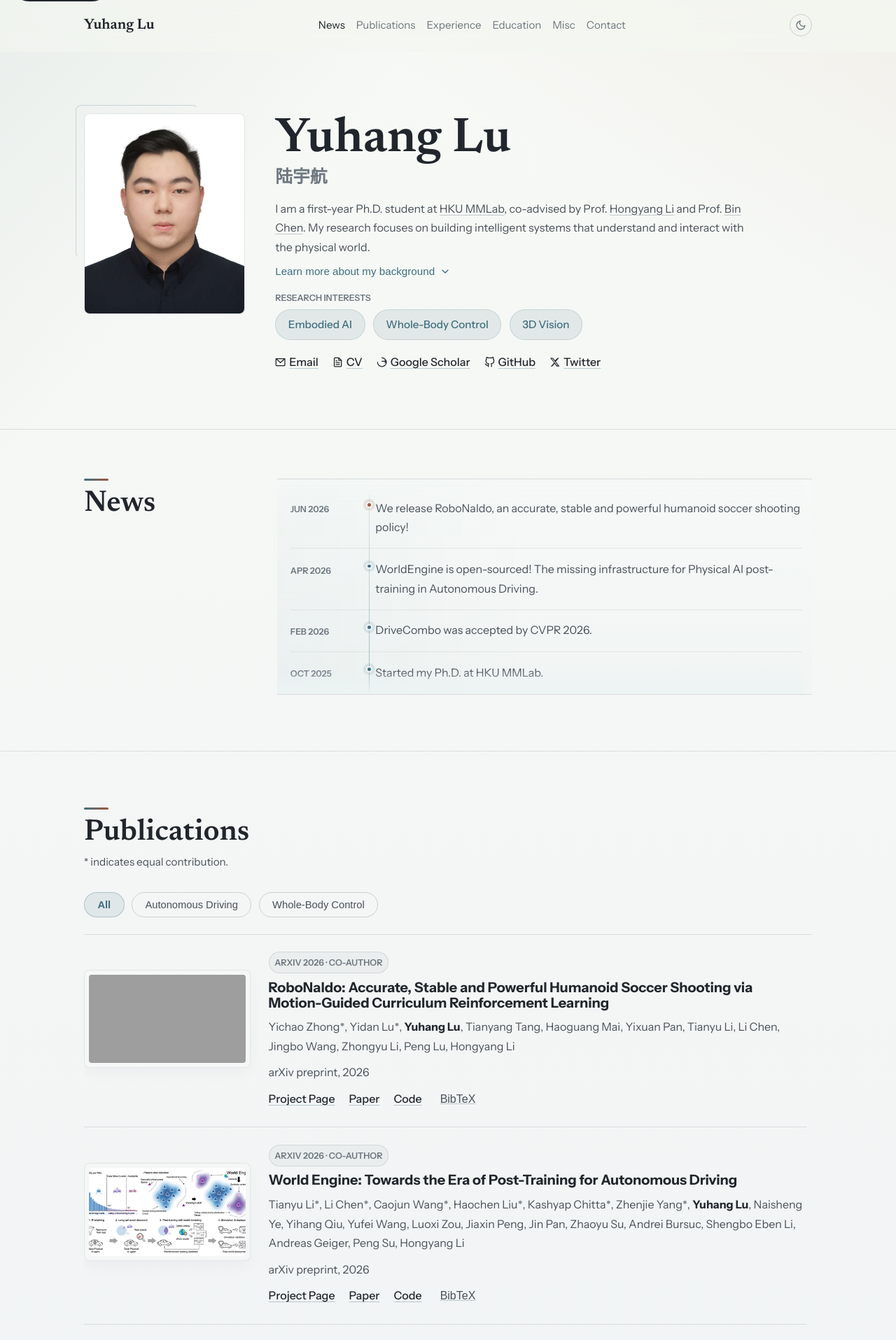
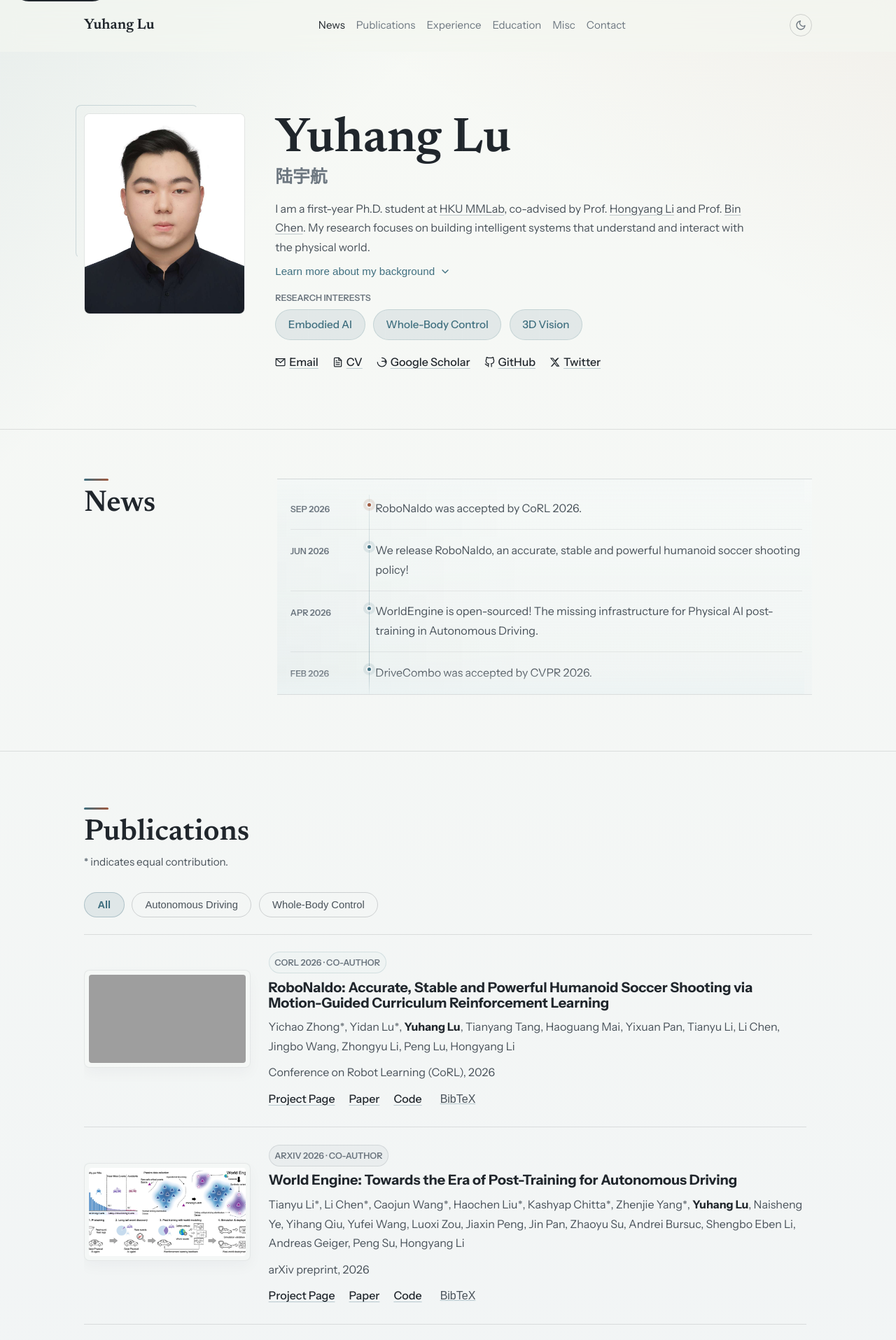
Before and after one commit to yuhanglu2000/yuhanglu2000.github.io, a Jekyll site: the page built from index.html, in a window 1280 px wide. Shown: the top 1915 px of the page at 70% size. Built offline with Jekyll 4.4.1, drawn with Linux system fonts in a browser that asks for light colours; grey boxes are pictures that could not be loaded.

Commit message:
update RoboNaldo info

```diff
--- a/_data/home.yml
+++ b/_data/home.yml
@@ -10,6 +10,8 @@
     - 3D Vision
   portrait: /images/profile_photo.jpg
 news:
+  - date: Sep 2026
+    text: RoboNaldo was accepted by CoRL 2026.
   - date: Jun 2026
     text: We release RoboNaldo, an accurate, stable and powerful humanoid soccer shooting policy!
   - date: Apr 2026
--- a/_data/publications.yml
+++ b/_data/publications.yml
@@ -1,11 +1,11 @@
 - title: "RoboNaldo: Accurate, Stable and Powerful Humanoid Soccer Shooting via Motion-Guided Curriculum Reinforcement Learning"
-  badge: arXiv 2026
+  badge: CoRL 2026
   contribution: Co-author
   area: embodied-ai
   image: /images/papers/RoboNaldo.png
   image_variant: strip
   authors: 'Yichao Zhong<span class="equal-contribution">*</span>, Yidan Lu<span class="equal-contribution">*</span>, **Yuhang Lu**, Tianyang Tang, Haoguang Mai, Yixuan Pan, Tianyu Li, Li Chen, Jingbo Wang, Zhongyu Li, Peng Lu, Hongyang Li'
-  venue: arXiv preprint, 2026
+  venue: Conference on Robot Learning (CoRL), 2026
   links:
     - label: Project Page
       url: https://opendrivelab.com/RoboNaldo/
```
